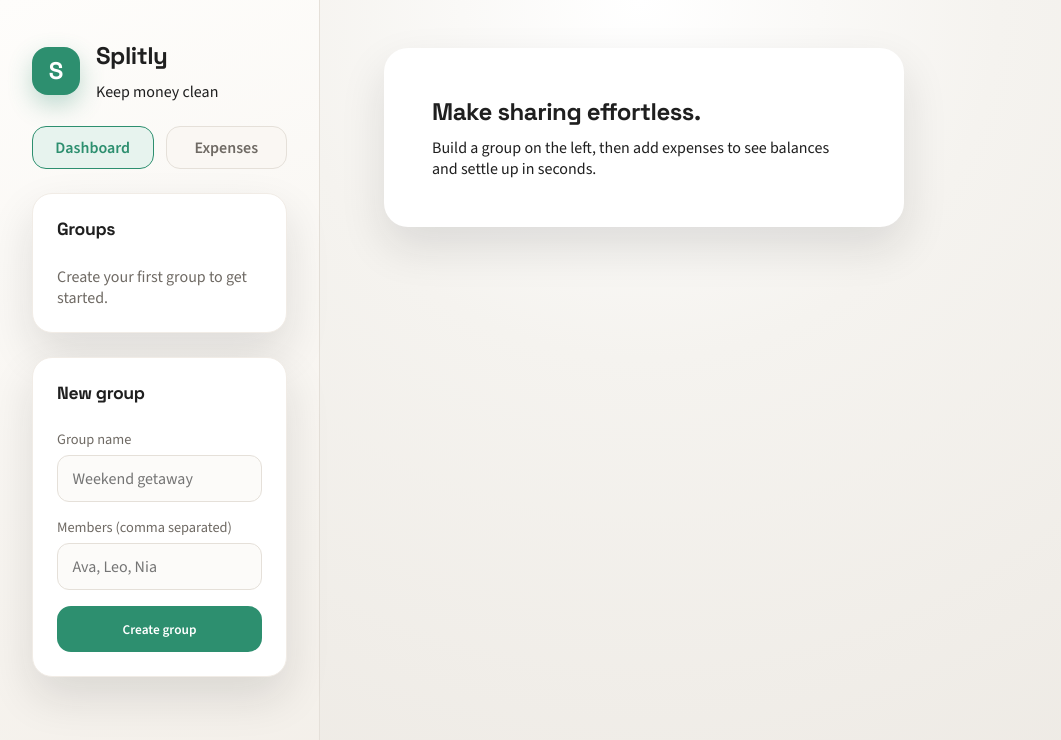
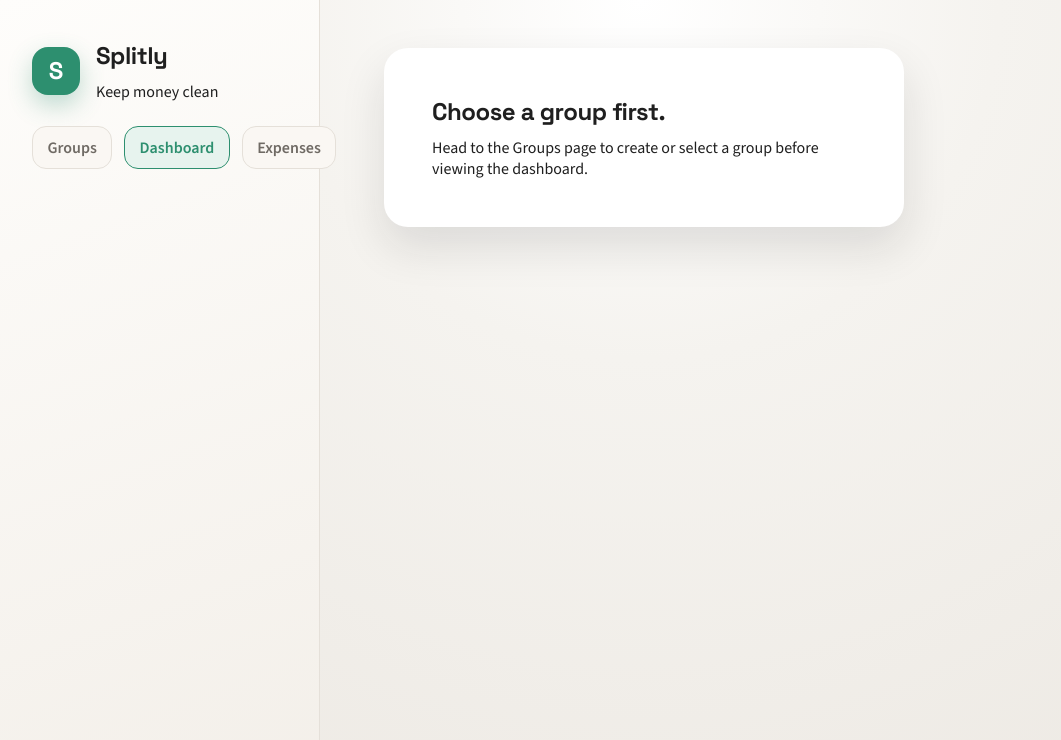
Before and after one commit to ErKrish25/Splitly, a React (Vite) app: page / in a window 1280 px wide. Shown: the top 740 px of the page, without its empty margins (0-1061 px from the left). Built offline with nearby package versions, Linux system fonts and the light colour scheme.

Commit message:
Split pages into groups/dashboard/expenses

```diff
--- a/src/App.jsx
+++ b/src/App.jsx
@@ -448,17 +448,38 @@ export default function App() {
         </div>
 
         <nav className="nav">
+          <NavLink to="/groups">Groups</NavLink>
           <NavLink to="/" end>
             Dashboard
           </NavLink>
           <NavLink to="/expenses">Expenses</NavLink>
         </nav>
+      </aside>
 
-        <div className="panel">
-          <h2>Groups</h2>
+      <main className="content">
+        <Routes>
+          <Route
+            path="/groups"
+            element={
+              <>
+                <header className="header">
+                  <div>
+                    <p className="eyebrow">Groups</p>
+                    <h2>Create and manage groups</h2>
+                    <p className="muted">
+                      Build a group, then track balances and expenses.
+                    </p>
+                  </div>
+                </header>
+
+                <section className="grid two">
+                  <div className="card">
+                    <h3>All groups</h3>
                     <div className="group-list">
                       {data.groups.length === 0 ? (
-              <p className="muted">Create your first group to get started.</p>
+                        <p className="muted">
+                          Create your first group to get started.
+                        </p>
                       ) : (
                         data.groups.map((group) => (
                           <button
@@ -476,15 +497,18 @@ export default function App() {
                     </div>
                   </div>
 
-        <form className="panel" onSubmit={handleAddGroup}>
-          <h2>New group</h2>
+                  <form className="card" onSubmit={handleAddGroup}>
+                    <h3>New group</h3>
                     <label>
                       Group name
                       <input
                         type="text"
                         value={groupForm.name}
                         onChange={(event) =>
-                setGroupForm((prev) => ({ ...prev, name: event.target.value }))
+                          setGroupForm((prev) => ({
+                            ...prev,
+                            name: event.target.value,
+                          }))
                         }
                         placeholder="Weekend getaway"
                       />
@@ -507,22 +531,22 @@ export default function App() {
                       Create group
                     </button>
                   </form>
-      </aside>
-
-      <main className="content">
-        {!currentGroup ? (
+                </section>
+              </>
+            }
+          />
+          <Route
+            path="/"
+            element={
+              !currentGroup ? (
                 <section className="empty">
-            <h2>Make sharing effortless.</h2>
+                  <h2>Choose a group first.</h2>
                   <p>
-              Build a group on the left, then add expenses to see balances and
-              settle up in seconds.
+                    Head to the Groups page to create or select a group before
+                    viewing the dashboard.
                   </p>
                 </section>
               ) : (
-          <Routes>
-            <Route
-              path="/"
-              element={
                 <>
                   <header className="header">
                     <div>
@@ -663,11 +687,21 @@ export default function App() {
                     </form>
                   </section>
                 </>
+              )
             }
           />
             <Route
               path="/expenses"
               element={
+                !currentGroup ? (
+                  <section className="empty">
+                    <h2>Select a group first.</h2>
+                    <p>
+                      Head to the Groups page to create or select a group before
+                      adding expenses.
+                    </p>
+                  </section>
+                ) : (
                   <>
                     <header className="header">
                       <div>
@@ -767,7 +801,9 @@ export default function App() {
                             <button
                               type="button"
                               className={
-                              expenseForm.splitType === "even" ? "active" : ""
+                                expenseForm.splitType === "even"
+                                  ? "active"
+                                  : ""
                               }
                               onClick={() => {
                                 setExpenseError("");
@@ -782,7 +818,9 @@ export default function App() {
                             <button
                               type="button"
                               className={
-                              expenseForm.splitType === "custom" ? "active" : ""
+                                expenseForm.splitType === "custom"
+                                  ? "active"
+                                  : ""
                               }
                               onClick={() => {
                                 setExpenseError("");
@@ -809,7 +847,9 @@ export default function App() {
                                   <button
                                     key={member.id}
                                     type="button"
-                                  className={`pill ${isActive ? "active" : ""}`}
+                                    className={`pill ${
+                                      isActive ? "active" : ""
+                                    }`}
                                     onClick={() =>
                                       handleToggleParticipant(member.id)
                                     }
@@ -852,7 +892,9 @@ export default function App() {
                           </div>
                         )}
 
-                      {expenseError && <p className="error">{expenseError}</p>}
+                        {expenseError && (
+                          <p className="error">{expenseError}</p>
+                        )}
 
                         <button className="primary" type="submit">
                           {editingExpenseId ? "Save changes" : "Add expense"}
@@ -920,10 +962,10 @@ export default function App() {
                       </section>
                     </section>
                   </>
+                )
               }
             />
           </Routes>
-        )}
       </main>
     </div>
   );
```
Lines whose indentation alone changed are shown as unchanged.
